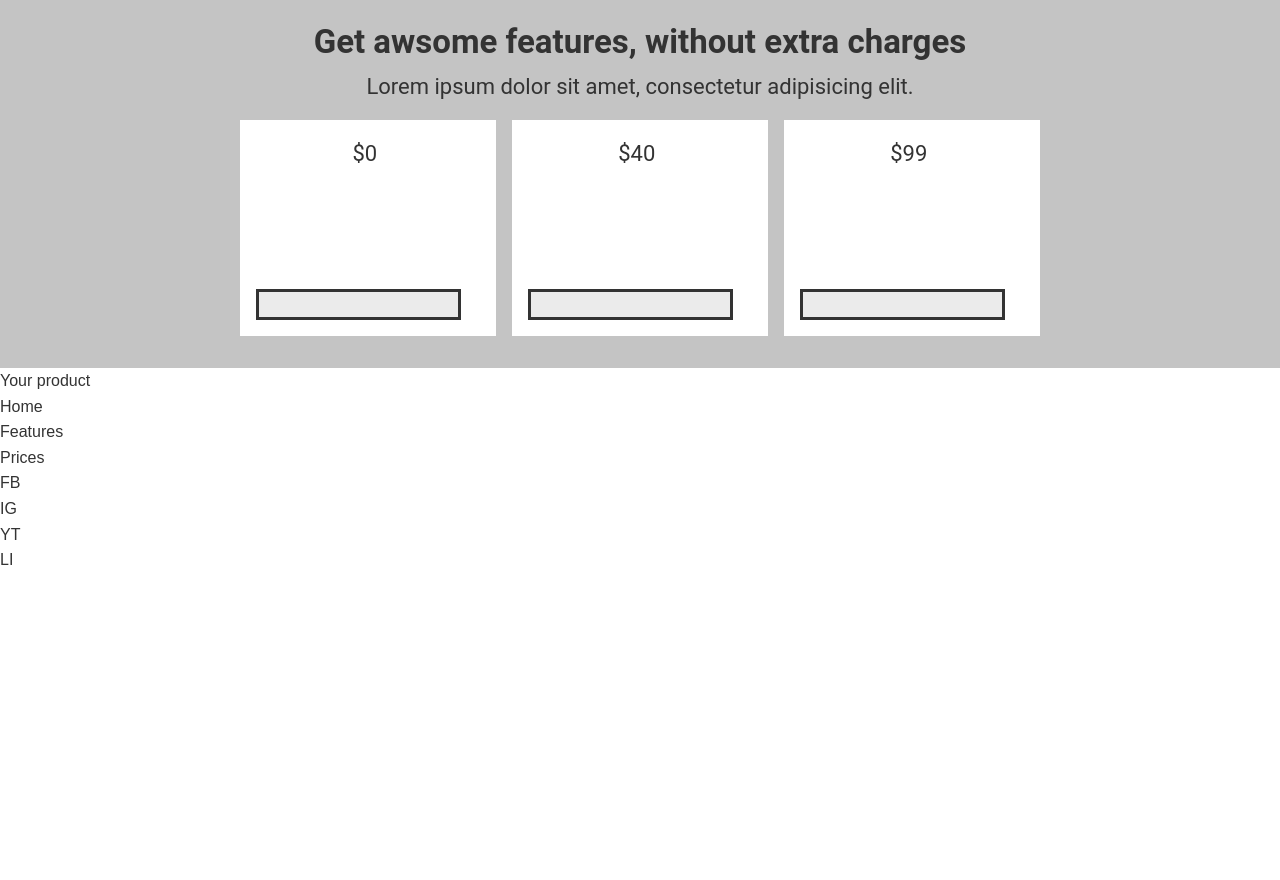
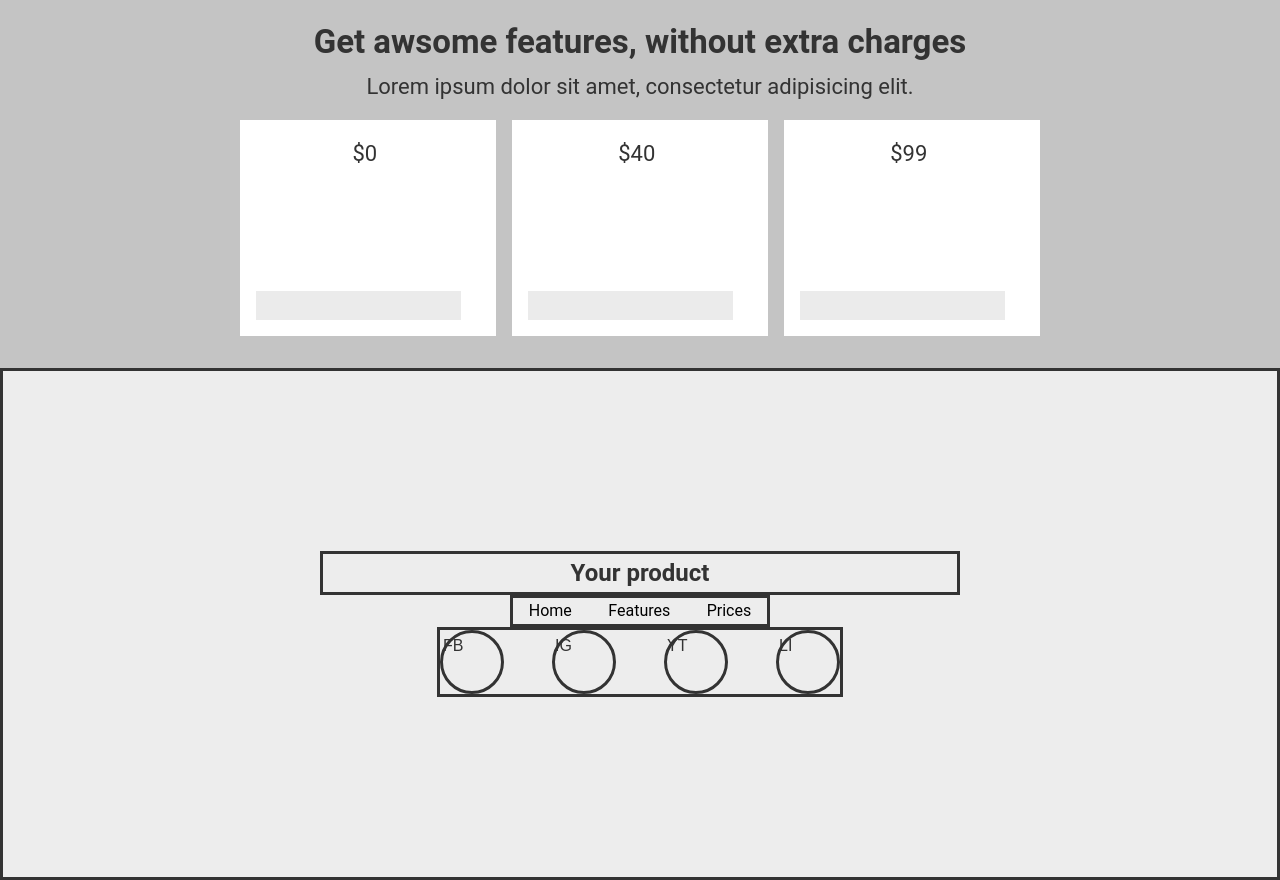
Before and after one commit to nishantabanik/figma-wireframe, a plain HTML site: page index.html in a window 1280 px wide. Before the commit the page ends 800 px from the top, so only its background shows below. Drawn offline with Linux system fonts and the light colour scheme.

Commit message:
Adding footer CSS styles

```diff
--- a/index.html
+++ b/index.html
@@ -47,15 +47,15 @@
         </main>
     </body>
     <footer class="footer">
-        <div class="fotter-Title"> Your product</div>
+        <div class="fotter-title"> Your product</div>
         <div class="footer-nav">
-            <ul>
-                <li>Home</li>
-                <li>Features</li>
-                <li>Prices</li>
-            </ul>
+            <div>
+                <a href="#">Home</a>
+                <a href="#">Features</a>
+                <a href="#">Prices </a>
+            </div>
         </div>
-        <div class="SocialMediaLinks-container">
+        <div class="socialMediaLinks-container">
             <div>FB</div>
             <div>IG</div>
             <div>YT</div>
--- a/styles.css
+++ b/styles.css
@@ -54,6 +54,59 @@ body {
     width: 16vw;
     height: 4vw;
     background-color: #ebebeb;
-    border: solid;
+    /* border: solid; */
     margin: 1rem;
 }
+/* Footer Styles */
+.footer {
+    border: solid;
+    flex-direction: column;
+    align-items: center;
+    justify-content: center;
+    background-color: #ededed;
+    display: flex;
+    width: 100%;
+    height: 40vw;
+}
+.fotter-title {
+    border: solid;
+    width: 50vw;
+    text-align: center;
+    font-family: Roboto;
+    font-;
+    font-size: 1.5rem;
+    font-weight: bold;
+    text-align: center;
+    text-underline-position: from-font;
+    text-decoration-skip-ink: none;
+}
+.footer-nav {
+    border: solid;
+    text-decoration: none;
+    a{
+      text-decoration: none;
+      color: #000000;
+      padding: 1rem;
+      font-family: Roboto;
+      font-size: 1rem;
+      font-weight: 400;
+      text-align: center;
+      text-underline-position: from-font;
+      text-decoration-skip-ink: none;
+
+    }
+
+}
+.socialMediaLinks-container {
+    border: solid;
+    display: flex;
+    gap: 3rem;
+    div{
+    border: solid;
+    border-radius: 50%;
+    width: 5vw;
+    height: 5vW;
+    }
+
+
+}
```
